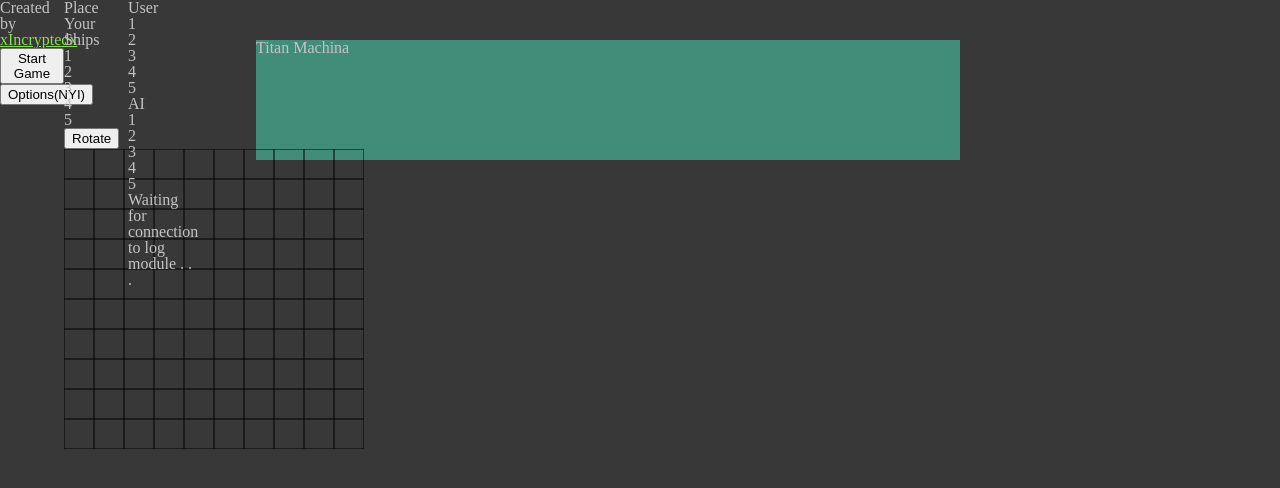
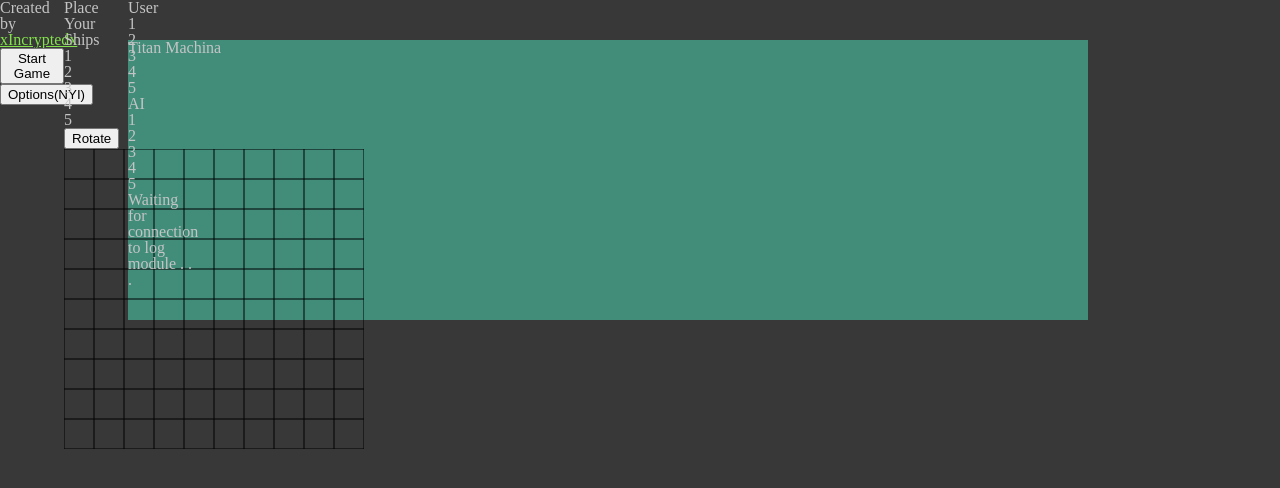
Before and after one commit to xincryptedx/battleship, a website built with webpack: page dist/index.html in a window 1280 px wide. Built offline with nearby package versions, Linux system fonts and the light colour scheme.

Commit message:
Adjust title size

```diff
--- a/src/style/style.css
+++ b/src/style/style.css
@@ -29,14 +29,15 @@ body {
 
 /* title grid */
 .title {
-  grid-column: 5 / 16;
-  grid-row: 2 / 5;
+  grid-column: 3 / 18;
+  grid-row: 2 / 9;
 
   background-color: hsla(165, 72%, 59%, 0.5);
 }
 
 /* #region menu section */
-
+.menu {
+}
 /* #endregion */
 
 /* #region placement section */
```
